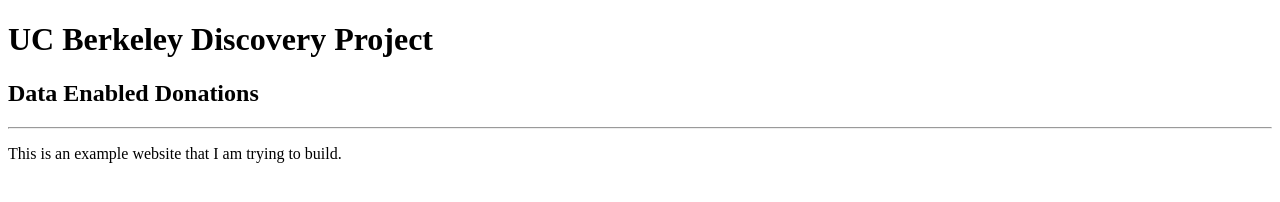
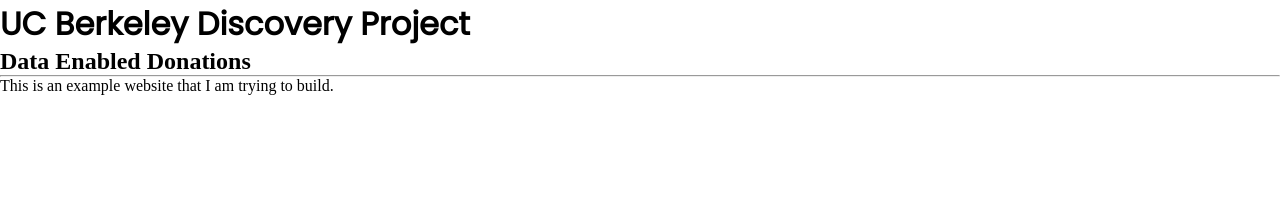
Before and after one commit to brianwsyang/data_enabled_donations, a website: page home.htm in a window 1280 px wide. Drawn offline with nearby package versions, Linux system fonts and the light colour scheme; no server answers.

Commit message:
some changes to home.htm

```diff
--- a/home.htm
+++ b/home.htm
@@ -5,6 +5,11 @@
 	<head>
 
 		<meta charset="UTF-8">
+		<meta name="viewport" content="width=device-width, initial-scale=1.0">
+		<meta http-equiv="X-UA-Compatible" content="ie=edge">
+
+		<link href="https://fonts.googleapis.com/css?family=Poppins&display=swap" rel="stylesheet">
+		<link rel="stylesheet" type="text/css" href="./style.css">
 
 		<title>
 			DED Discovery Project
--- a/style.css
+++ b/style.css
@@ -1,6 +1,9 @@
-*{
+* {
 	margin: 0px;
 	padding: 0px;
 	box-sizing: border-box;
+}
+
+h1 {
 	font-family: 'Poppins', sans-serif;
 }
```
